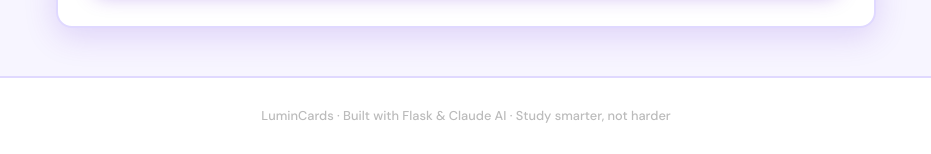
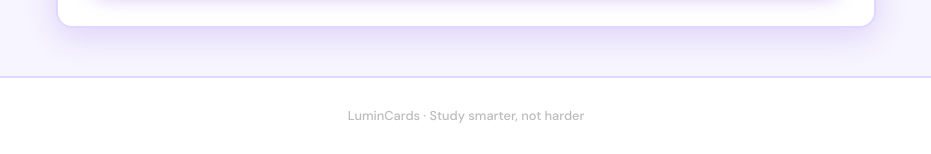
Before and after one commit to mohamedanoor/FlashAI, a Flask app: page / in a window 1280 px wide. Shown: the part 1025-1179 px from the top of the page, without its empty margins (174-1105 px from the left). Run offline with Flask 3, Linux system fonts and the light colour scheme.

Commit message:
modify footer

```diff
--- a/templates/index.html
+++ b/templates/index.html
@@ -221,7 +221,7 @@
     <div id="modal-overlay" class="modal-overlay hidden" onclick="closeModal()"></div>
 
     <footer class="main-footer">
-        <p>LuminCards · Built with Flask & Claude AI · Study smarter, not harder</p>
+        <p>LuminCards · Study smarter, not harder</p>
     </footer>
 
 </div>
```
